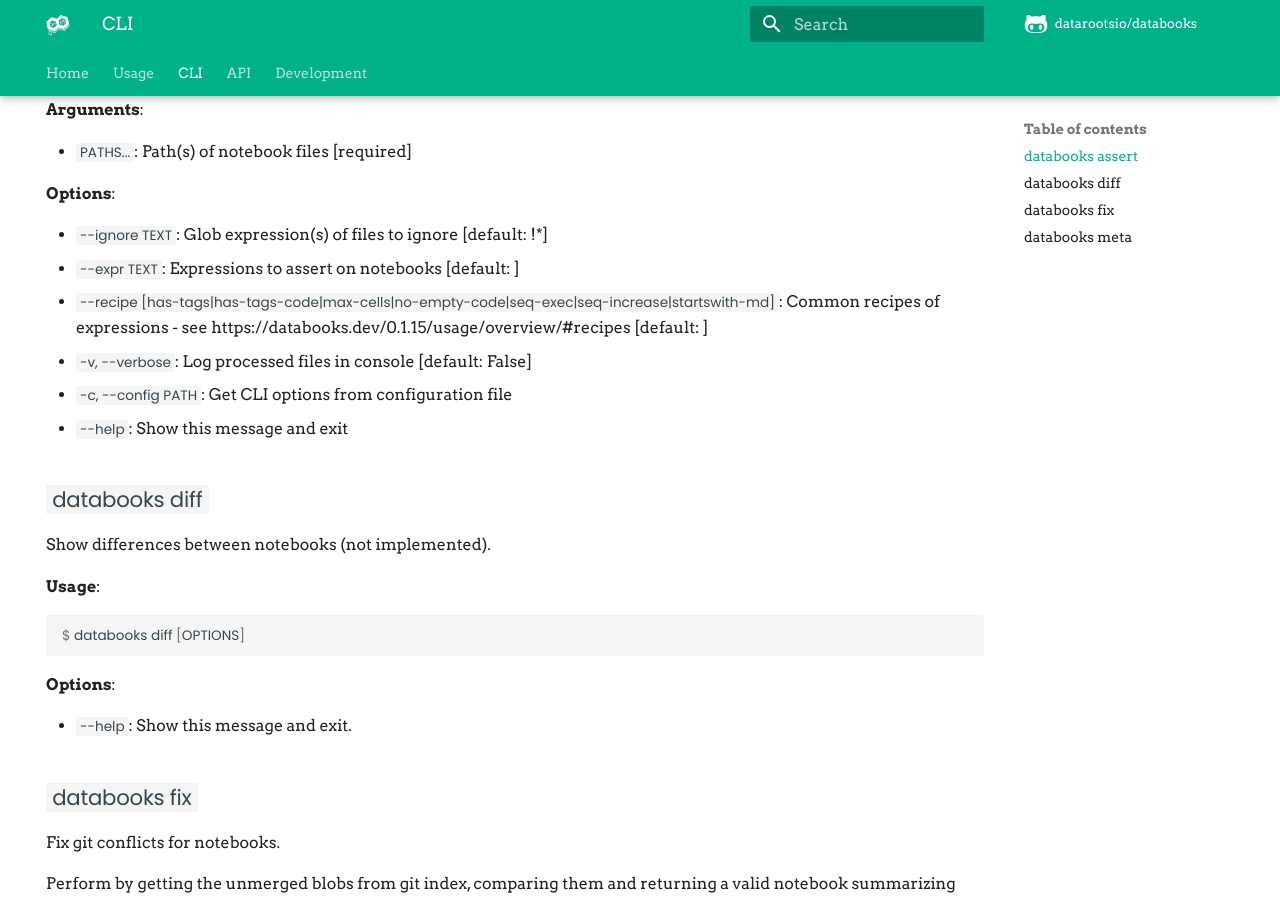
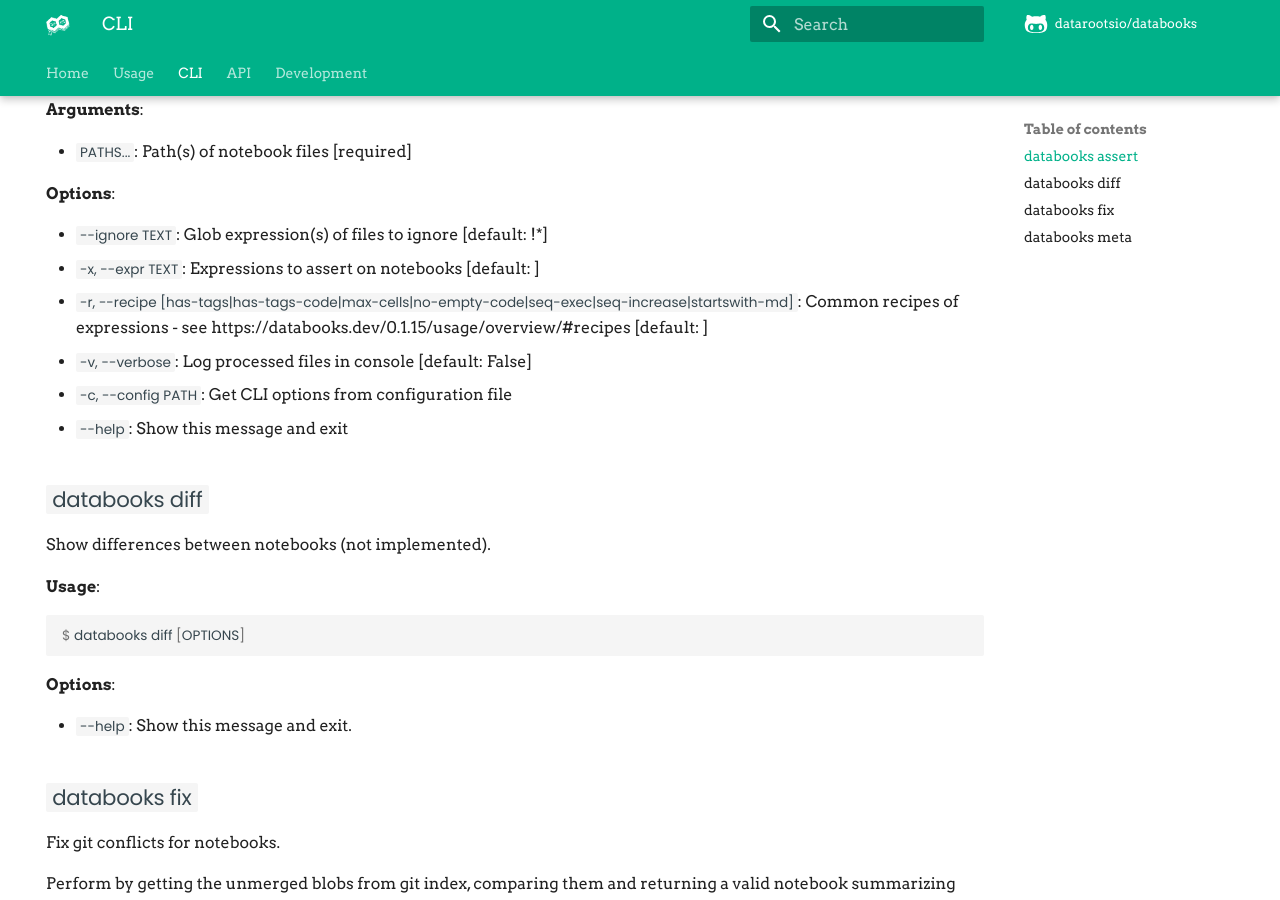
Before and after one commit to datarootsio/databooks, an MkDocs documentation site: the page built from docs/CLI.md, in a window 1280 px wide and 900 px high, scrolled down 970 px. Built offline with MkDocs 1.6.1 and Material for MkDocs 9.7.7, drawn with Linux system fonts in a browser that asks for light colours; comment, search, counter and statistics services are not loaded; the version menu is left out.

```diff
--- a/docs/CLI.md
+++ b/docs/CLI.md
@@ -72,8 +72,8 @@ $ databooks assert [OPTIONS] PATHS...
 **Options**:
 
 * `--ignore TEXT`: Glob expression(s) of files to ignore  [default: !*]
-* `--expr TEXT`: Expressions to assert on notebooks  [default: ]
-* `--recipe [has-tags|has-tags-code|max-cells|no-empty-code|seq-exec|seq-increase|startswith-md]`: Common recipes of expressions - see https://databooks.dev/0.1.15/usage/overview/#recipes  [default: ]
+* `-x, --expr TEXT`: Expressions to assert on notebooks  [default: ]
+* `-r, --recipe [has-tags|has-tags-code|max-cells|no-empty-code|seq-exec|seq-increase|startswith-md]`: Common recipes of expressions - see https://databooks.dev/0.1.15/usage/overview/#recipes  [default: ]
 * `-v, --verbose`: Log processed files in console  [default: False]
 * `-c, --config PATH`: Get CLI options from configuration file
 * `--help`: Show this message and exit
```
Also changed, not shown: 1 other file.
